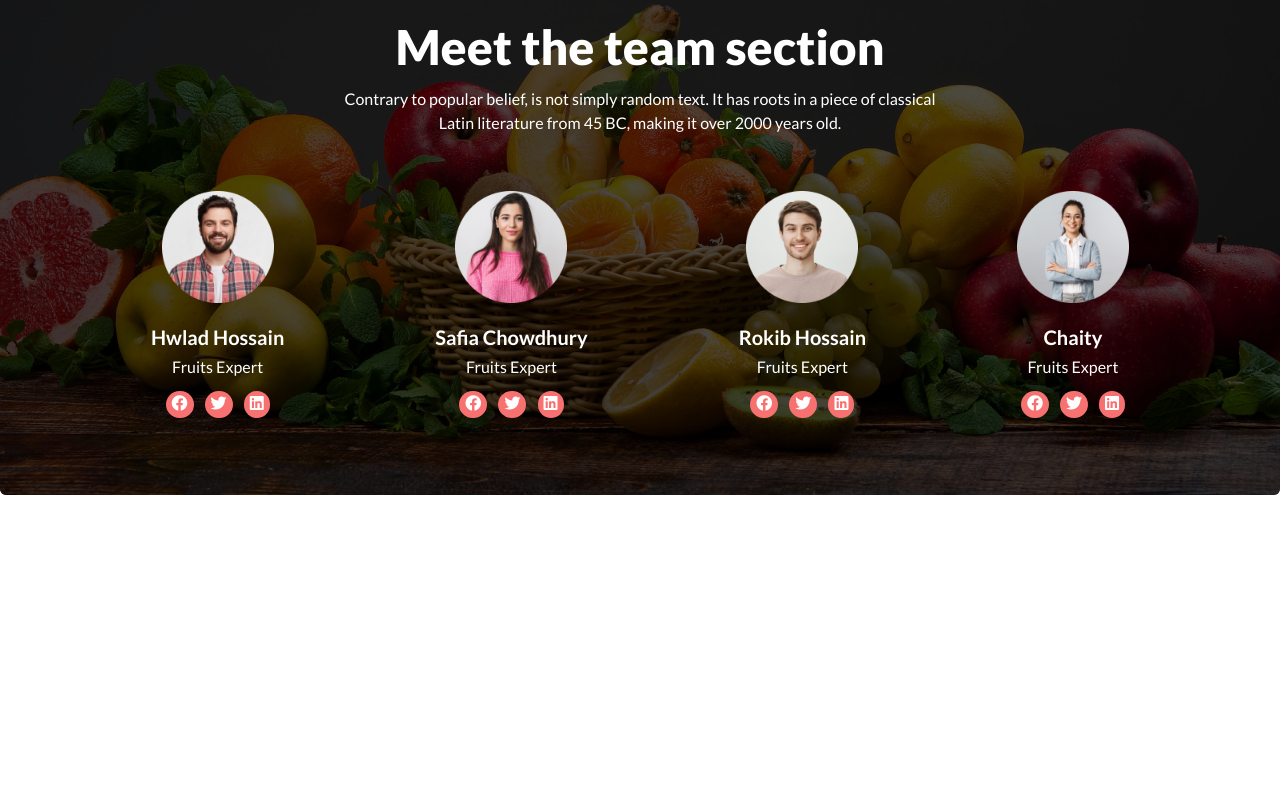
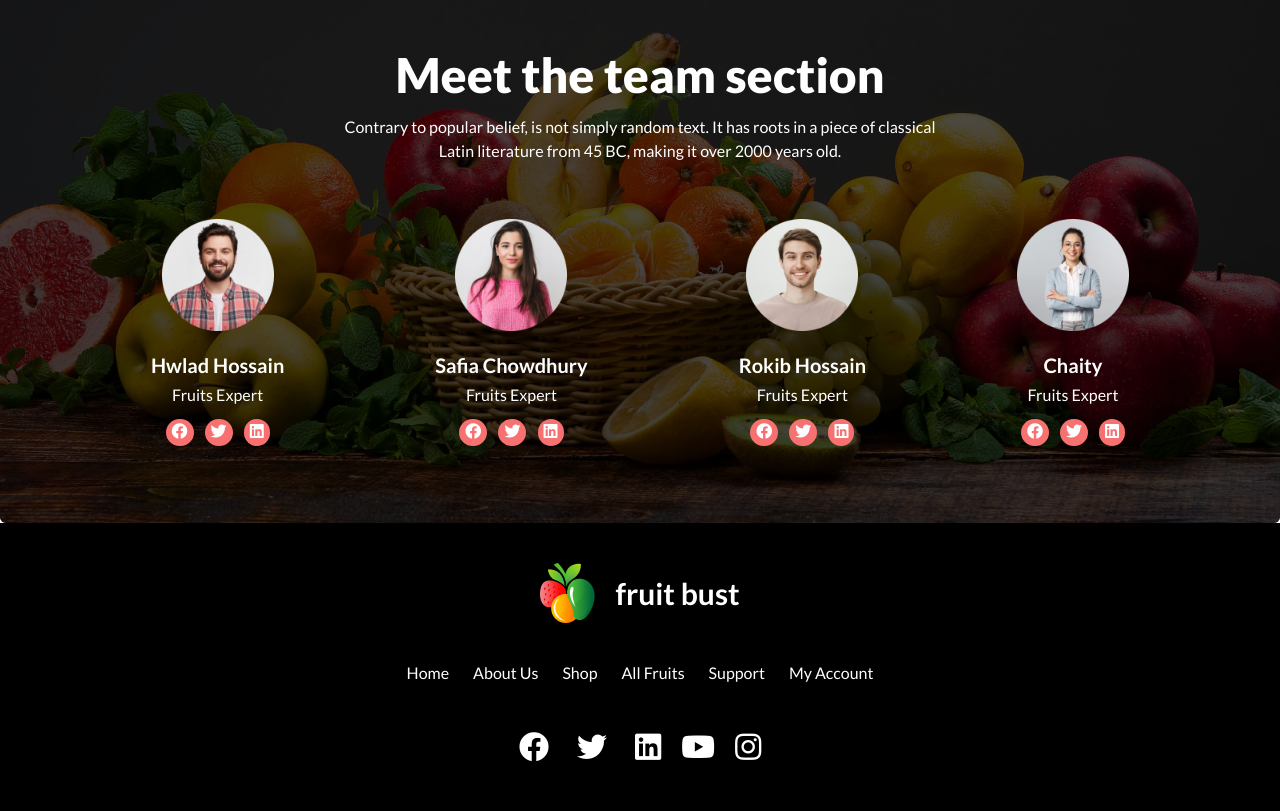
Before and after one commit to kabbo812/Fruit, a plain HTML site: page index.html in a window 1280 px wide. Shown: the part 1942-2753 px from the top of the page. Before the commit the page ends 2437 px from the top, so only its background shows below. Drawn offline with nearby package versions, Linux system fonts and the light colour scheme.

Commit message:
footer end

```diff
--- a/index.html
+++ b/index.html
@@ -117,9 +117,9 @@
 
         <section class="mt-28">
             <div class="container ">
-                <div class="deal-area flex justify-between  mt-4 mb-4">
+                <div class="deal-area flex justify-between  my-7">
                     <div class="deal-title">
-                        <h2 class="font-extrabold text-5xl">Deal of the day</h2>
+                        <h2 class="font-extrabold text-5xl pb-4">Deal of the day</h2>
                         <p>Contrary to popular belief, is not simply random text. It has roots in a piece of classical<br>Latin literature from 45 BC, making it over 2000 years old</div>
                    <div class="time flex justify-between">
                     <div class="days">
@@ -291,25 +291,9 @@
 
 
 
-
-
-
-
-
-
-
-
-
-
-
-
-
-
-
-
     </main>
 
-    <!-- <footer class="footer footer-center p-10 bg-primary text-primary-content">
+    <footer class="footer footer-center p-10 bg-black text-primary-content">
         <div class="logo flex items-center">
             <a href="#"><img src="assets/images/logo.png" alt="logo"></a>
             <h4 class="text-3xl font-bold ml-3">fruit bust</h4>
@@ -317,13 +301,22 @@
         <div class="footer-menu">
             <nav>
                 <ul class="flex ">
-                    <li><a class="py-3 px-3"  href="#">home</a></li>
-                    <li><a class="py-3 px-3" href="#">about us</a></li>
-                    <li><a class="py-3 px-3" href="#">shop</a></li>
-                    <li><a class="py-3 px-3" href="#">all fruits</a></li>
+                    <li><a class="py-3 px-3 capitalize"  href="#">home</a></li>
+                    <li><a class="py-3 px-3 capitalize" href="#">about us</a></li>
+                    <li><a class="py-3 px-3 capitalize" href="#">shop</a></li>
+                    <li><a class="py-3 px-3 capitalize" href="#">all fruits</a></li>
+                    <li><a class="py-3 px-3 capitalize" href="#">support</a></li>
+                    <li><a class="py-3 px-3 capitalize" href="#">my account</a></li>
                 </ul>
             </nav>
         </div>
-    </footer> -->
+        <div class="footer-icon flex">
+          <a class="p-1.5 " href="#"><i class=" text-3xl fa-brands fa-facebook"></i></a>
+          <a class="p-1.5 mx-2" href="#"><i class="text-3xl fa-brands fa-twitter"></i></a>
+          <a class="p-1.5 " href="#"><i class="text-3xl fa-brands fa-linkedin"></i></a>
+          <a class="p-1.5 " href="#"><i class="text-3xl fa-brands fa-youtube"></i></a>
+          <a class="p-1.5 " href="#"><i class="text-3xl fa-brands fa-instagram"></i></a>
+        </div>
+    </footer>
 </body>
 </html>
```
